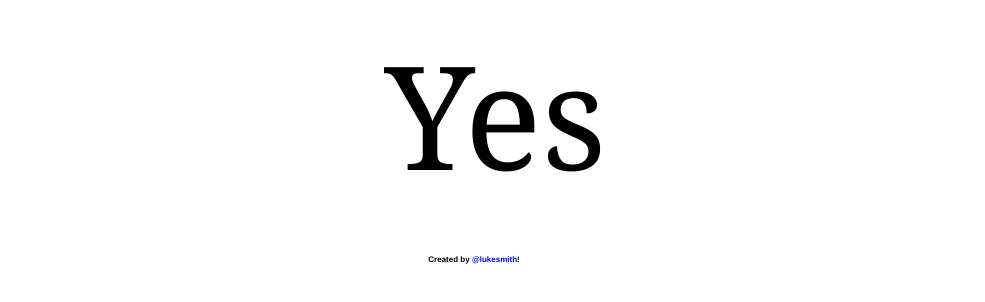
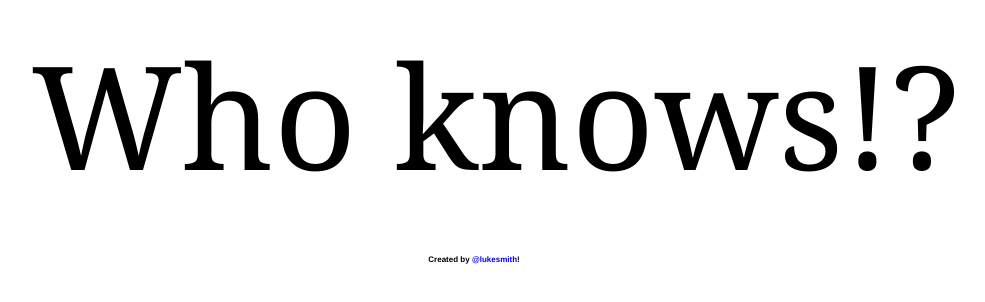
Before and after one commit to lukesmith/doswindonhavenewownersyet.co.uk, a plain HTML site: page index.html in a window 1280 px wide. Shown: the part 160-462 px from the top of the page, without its empty margins (166-1151 px from the left). Drawn offline with Linux system fonts and the light colour scheme.

Commit message:
Update index.html

```diff
--- a/index.html
+++ b/index.html
@@ -61,7 +61,7 @@
 	<body>
 <div id="wrapper">
 
-  		<h1>Yes</h1>
+  		<h1>Who knows!?</h1>
 
   		<p style="font-weight: bold; margin-top: 1.5em;">Created by <a href="https://twitter.com/lukesmith">@lukesmith</a>!</p>
 </div>
```
